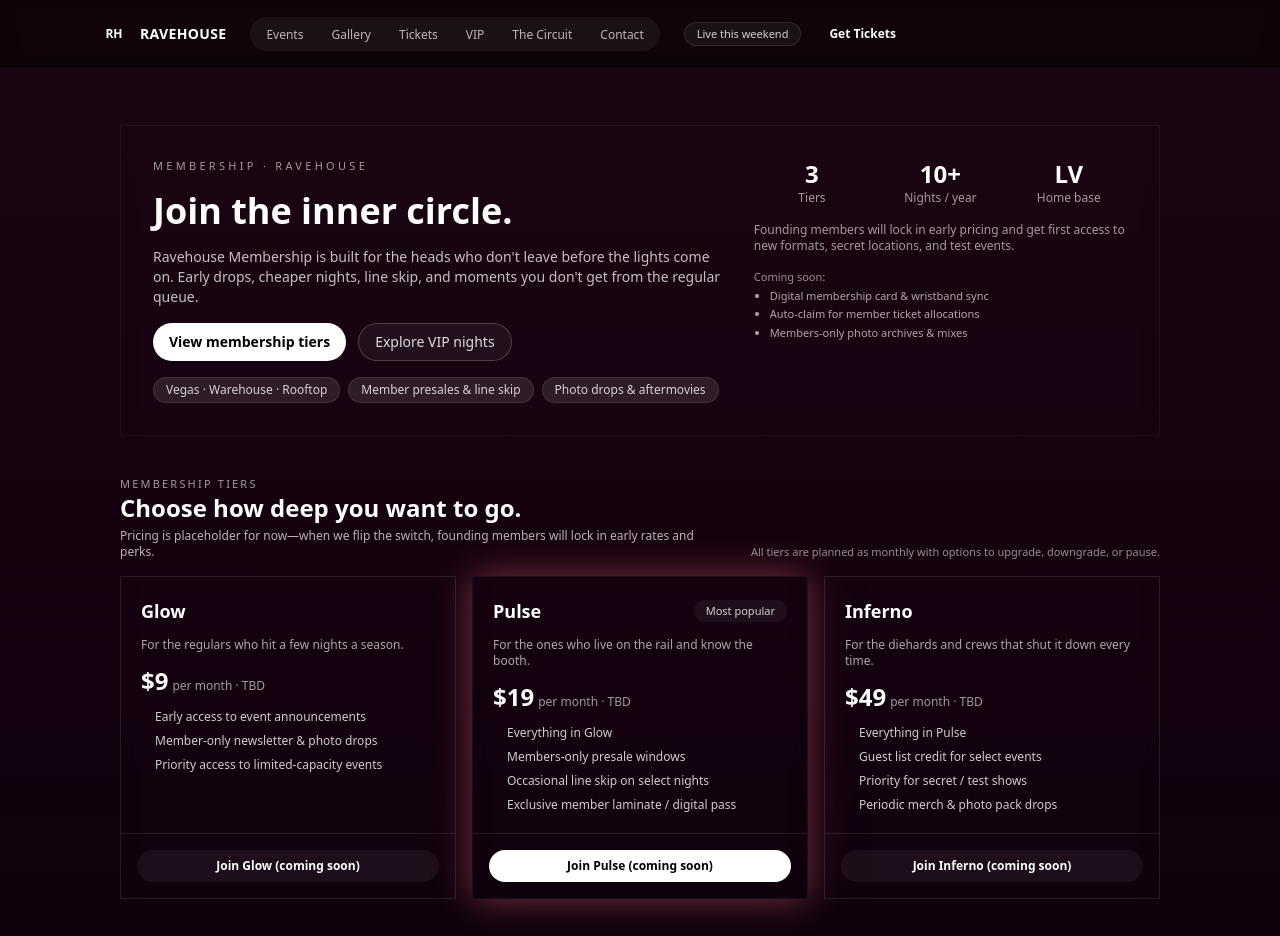
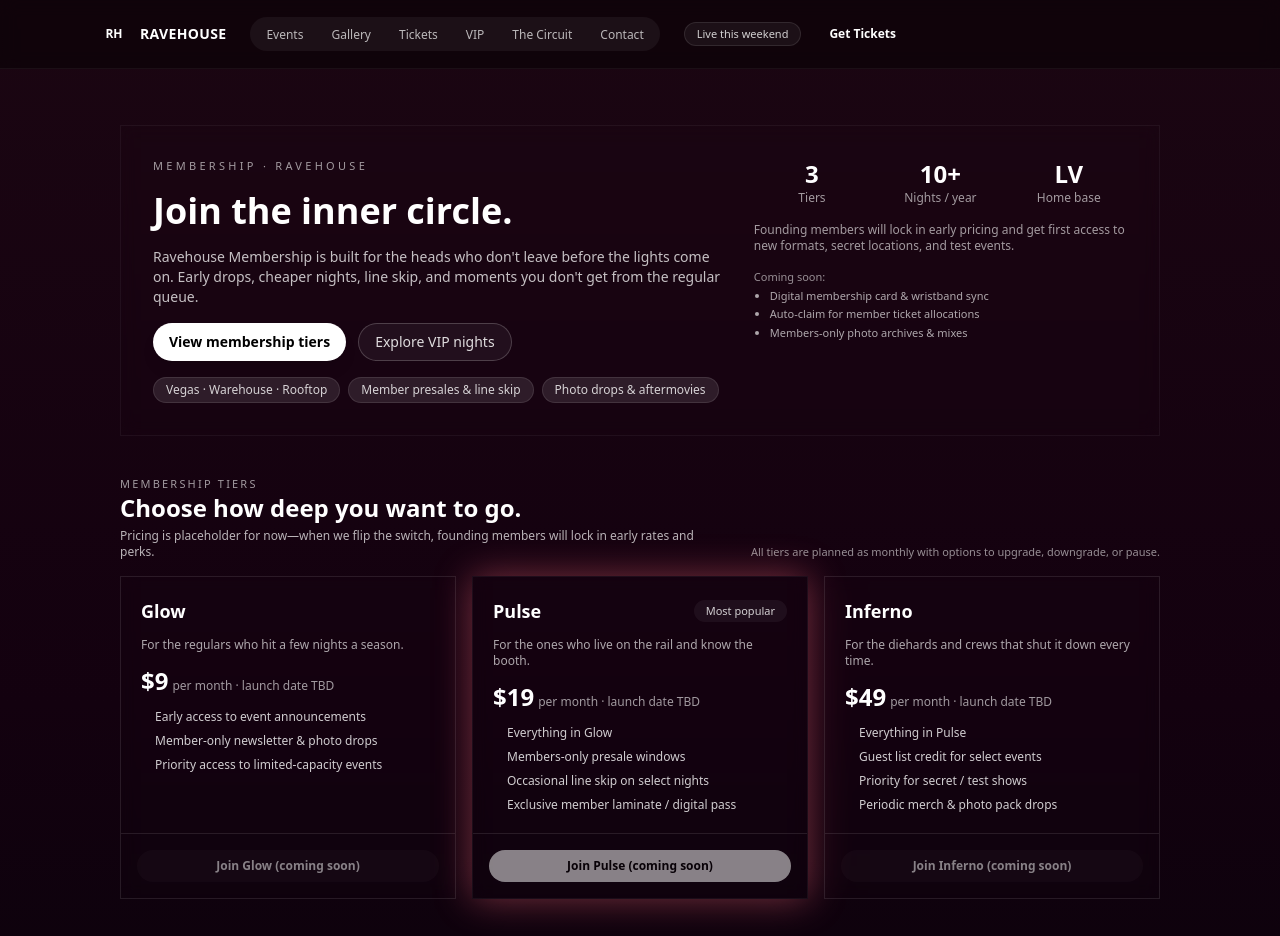
Before and after one commit to Magikmikedaboss/ravehouse-v2, a Next.js app: page /membership in a window 1280 px wide. Shown: the top 936 px of the page. Built offline with nearby package versions, Linux system fonts and the light colour scheme.

Commit message:
color fixes

```diff
--- a/src/components/layout/SiteHeader.tsx
+++ b/src/components/layout/SiteHeader.tsx
@@ -83,10 +83,6 @@ export default function SiteHeader() {
               );
             })}
           </NavigationMenu.List>
-
-          <div className="absolute top-full left-0 flex w-full justify-center">
-            <NavigationMenu.Viewport className="relative mt-2 h-[var(--radix-navigation-menu-viewport-height)] w-[var(--radix-navigation-menu-viewport-width)] origin-[top_center] overflow-hidden rounded-lg border border-white/10 bg-black/90 backdrop-blur shadow-xl transition-[width,height] duration-300" />
-          </div>
         </NavigationMenu.Root>
 
           <div className="flex items-center gap-3">
--- a/src/components/sections/gear/GearGrid.tsx
+++ b/src/components/sections/gear/GearGrid.tsx
@@ -97,7 +97,7 @@ export default function GearGrid() {
             </p>
 
             <div className="mt-3 flex items-center justify-between text-[11px] text-white/60">
-              <span>Brand &amp; link TBD</span>
+              {!item.link && <span>Brand &amp; link TBD</span>}
               {item.link ? (
                 <Link
                   href={item.link}
--- a/src/components/sections/home/HomeHero.tsx
+++ b/src/components/sections/home/HomeHero.tsx
@@ -46,8 +46,8 @@ export default function HomeHero() {
           </div>
           <div className="mt-4 flex flex-wrap gap-2 text-[11px] text-white/50">
             <Chip className="bg-rh-pink-light/15 border-rh-pink-light/30">This Friday · 2AM – Sunrise</Chip>
-            <Chip className="bg-rave-cyan/15 border-rave-cyan/30">Location drops day-of only</Chip>
-            <Chip className="bg-rave-purple/15 border-rave-purple/30">21+ · Techno, house, bass</Chip>
+            <Chip className="bg-rh-cyan-light/15 border-rh-cyan-light/30">Location drops day-of only</Chip>
+            <Chip className="bg-rh-purple-light/15 border-rh-purple-light/30">21+ · Techno, house, bass</Chip>
           </div>
         </div>
       </Surface>
@@ -64,8 +64,8 @@ export default function HomeHero() {
               </p>
               <div className="mt-2 flex flex-wrap gap-2 text-[11px]">
                 <Chip className="bg-rh-pink-light/20 border-transparent">Techno</Chip>
-                <Chip className="bg-rave-orange/20 border-transparent">Warehouse</Chip>
-                <Chip className="bg-rave-cyan/20 border-transparent">Secret lineup</Chip>
+                <Chip className="bg-rh-orange-light/20 border-transparent">Warehouse</Chip>
+                <Chip className="bg-rh-cyan-light/20 border-transparent">Secret lineup</Chip>
               </div>
             </div>
             <div className="text-right text-sm">
--- a/src/components/sections/membership/MembershipTiers.tsx
+++ b/src/components/sections/membership/MembershipTiers.tsx
@@ -92,7 +92,7 @@ export default function MembershipTiers() {
                   {tier.price}
                 </span>
                 <span className="text-xs text-white/60">
-                  {tier.cadence} · TBD
+                  {tier.cadence} · launch date TBD
                 </span>
               </div>
 
@@ -108,10 +108,12 @@ export default function MembershipTiers() {
 
             <div className="border-t border-white/10 p-4">
               <button
+                disabled={true}
+                aria-label={`Join ${tier.name} coming soon - not yet available`}
                 className={`w-full rounded-full px-3 py-2 text-xs font-semibold transition ${
                   tier.highlighted
-                    ? "bg-white text-black hover:brightness-110"
-                    : "bg-white/5 text-white hover:bg-white/10"
+                    ? "bg-white text-black opacity-50"
+                    : "bg-white/5 text-white opacity-50"
                 }`}
               >
                 Join {tier.name} (coming soon)
--- a/tailwind.config.ts
+++ b/tailwind.config.ts
@@ -21,6 +21,13 @@ const config: Config = {
           orange: "#ff9f4b",
           purple: "#7c3aed",
         },
+        // Add rave- aliases for component usage
+        rave: {
+          pink: "var(--rh-pink-light)",
+          cyan: "#4be2ff",
+          orange: "#ff9f4b",
+          purple: "#7c3aed",
+        },
         bg: {
           page: "var(--rh-bg-page)",
           card: "var(--rh-bg-card)",
```
